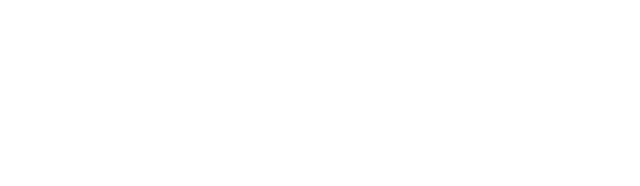
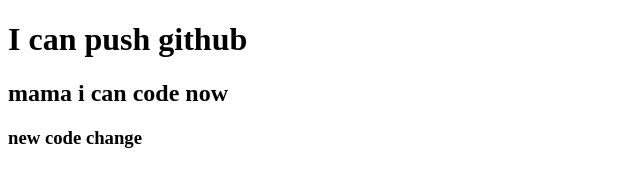
Before and after one commit to Nazmusjion1/my-second-repo, a plain HTML site: page index.html in a window 1280 px wide. Shown: the whole page, without its empty margins (0-640 px from the left). Drawn offline with Linux system fonts and the light colour scheme.

Commit message:
added header

```diff
--- a/index.html
+++ b/index.html
@@ -7,6 +7,9 @@
     <title>My second github repo</title>
 </head>
 <body>
+    <h1>I can push github</h1>
+    <h2>mama i can code now</h2>
+    <h3>new code change</h3>
 
 </body>
 </html>
```
